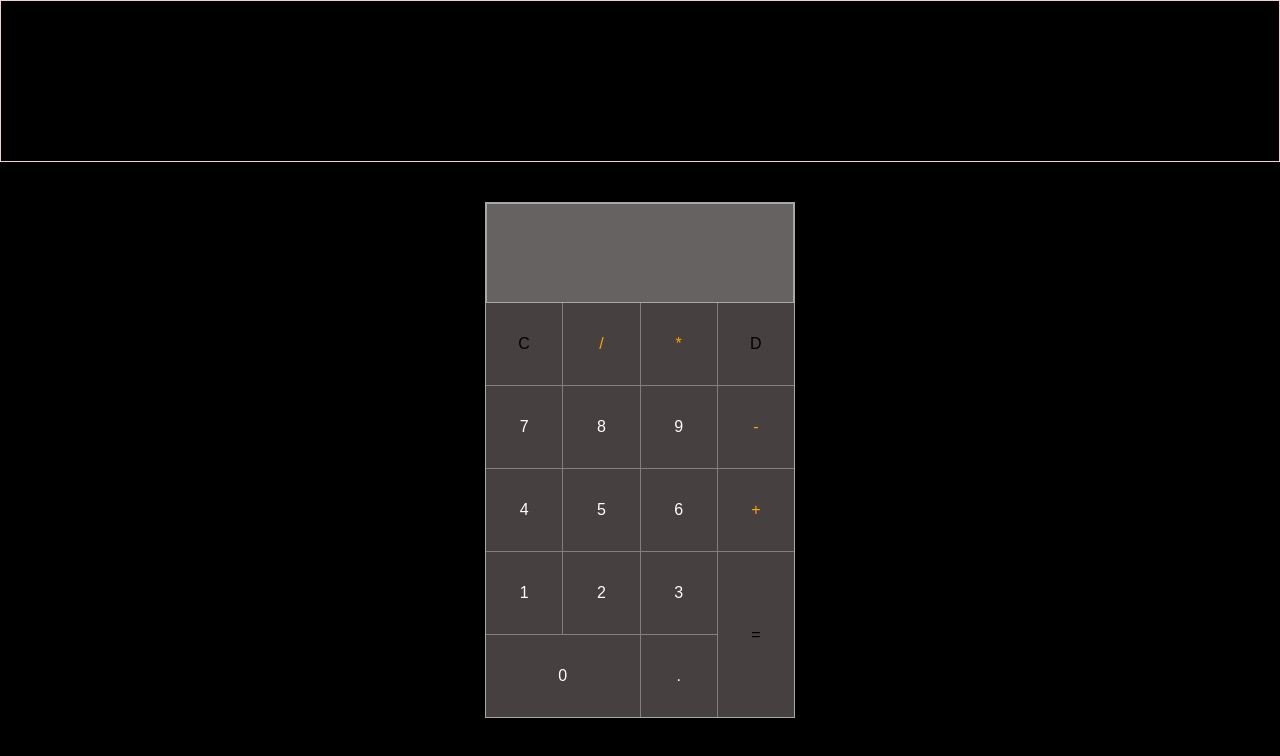
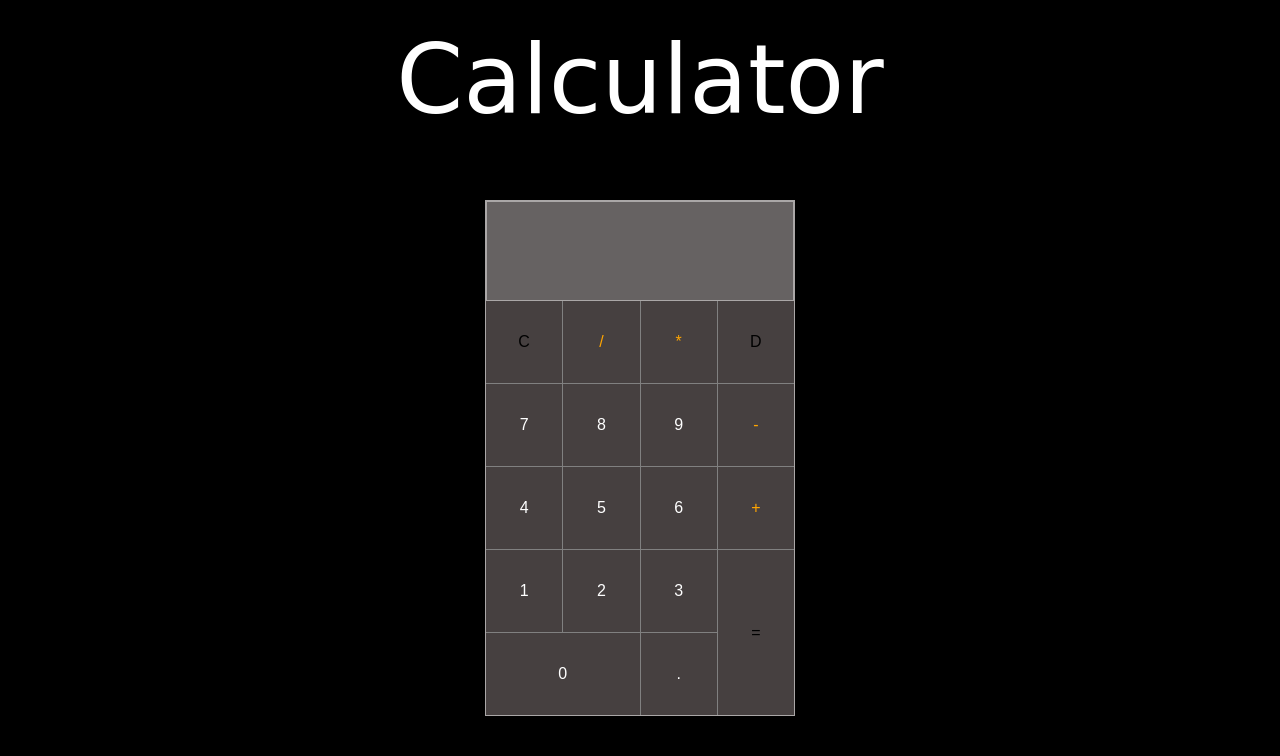
Before and after one commit to j0hnny02/CALCULATOR, a plain HTML site: page index.html in a window 1280 px wide. Drawn offline with Linux system fonts and the light colour scheme; a web font is replaced by a local one.

Commit message:
Update style.css

```diff
--- a/style.css
+++ b/style.css
@@ -14,7 +14,7 @@ header{
   font-family: 'Girassol', cursive;
   text-align: center;
   font-size: 6em;
-  border: 1px solid rgb(238, 208, 208);
+  color: white;
   padding: 3vh 0;
 }
 
```
